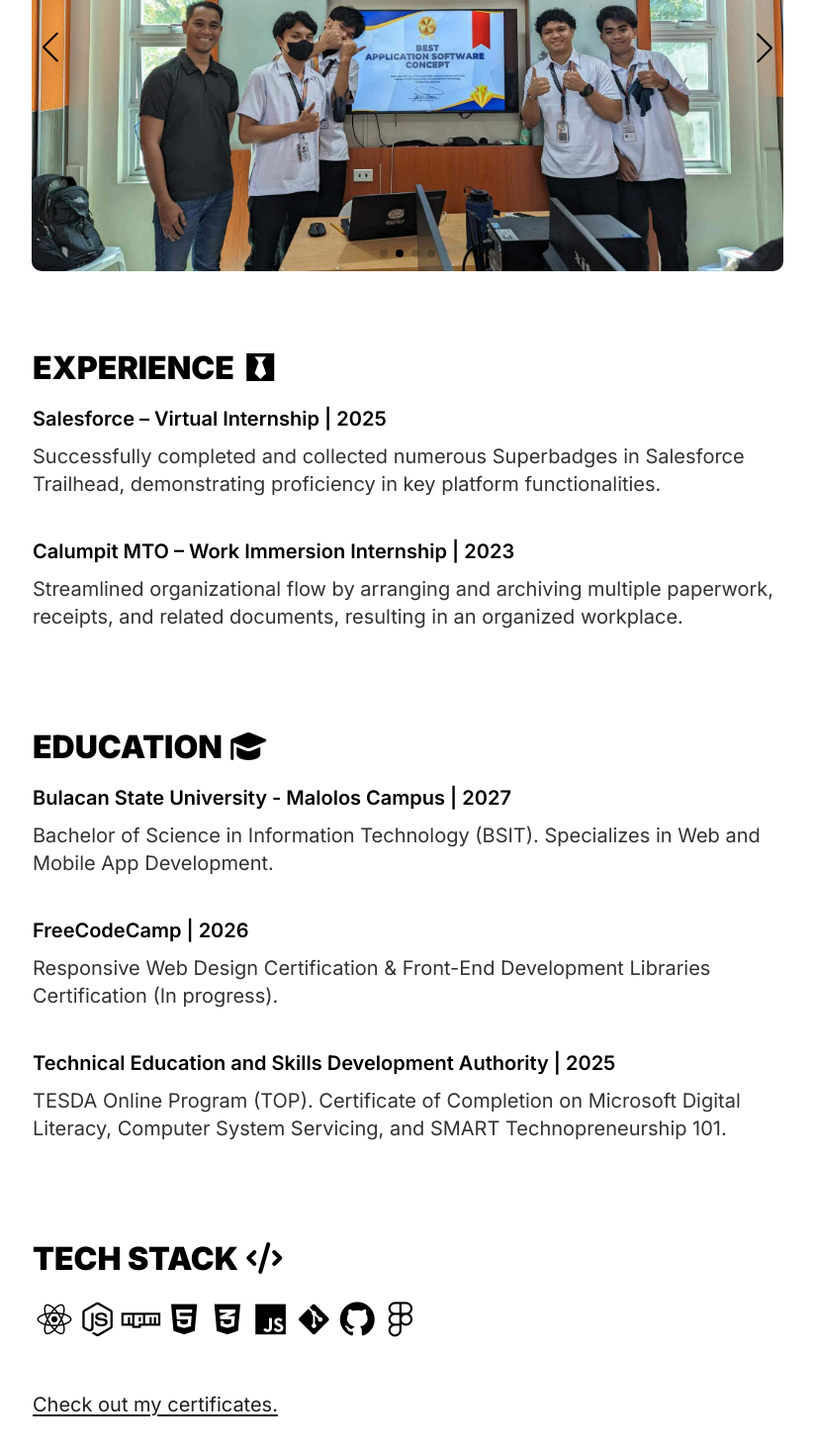
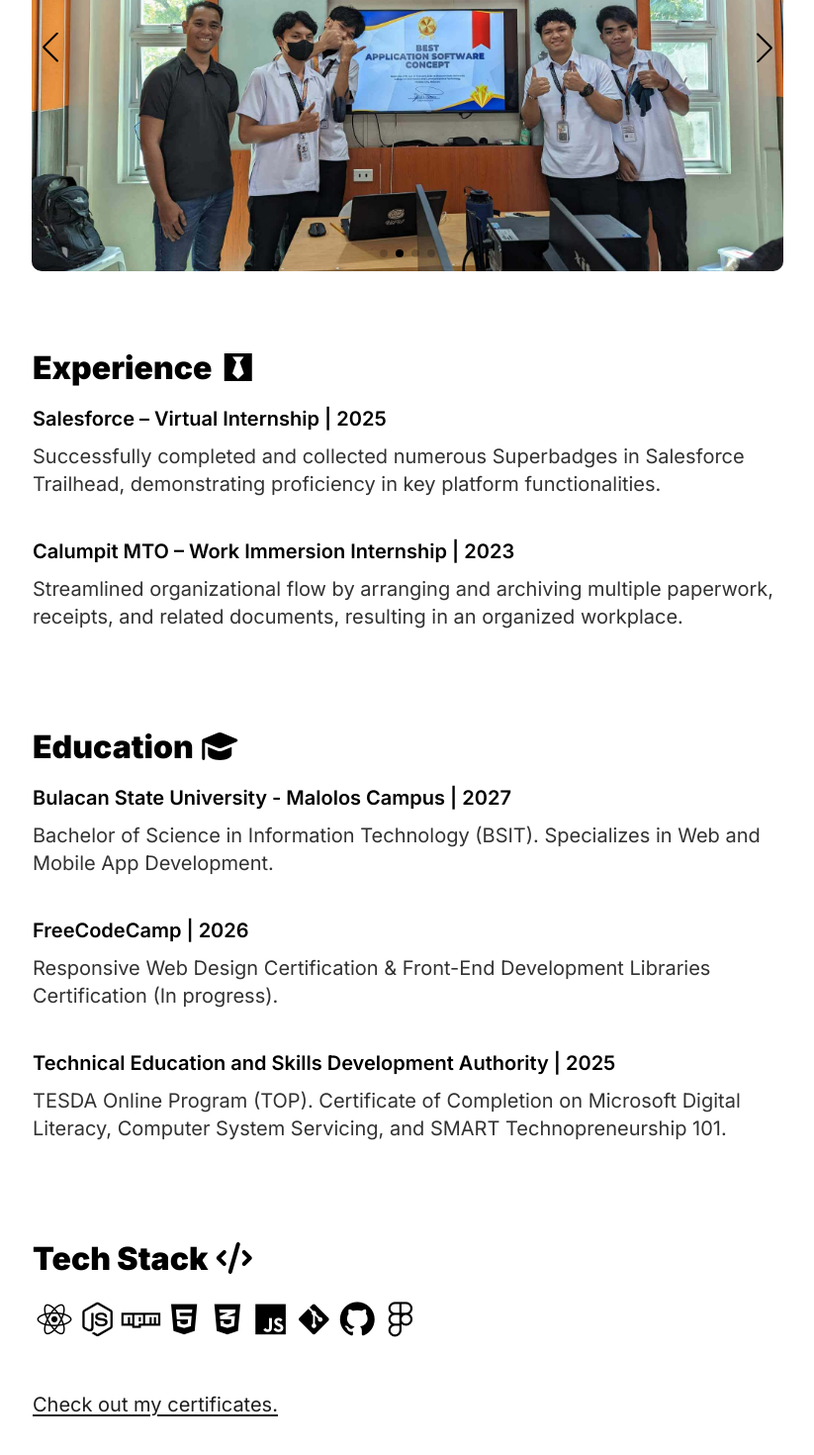
Before and after one commit to Reimier/portfolio-V1, a React (Vite) app: page /#/about in a window 1280 px wide. Shown: the part 740-2210 px from the top of the page at 99% size, without its empty margins (228-1051 px from the left). Built offline with nearby package versions, Linux system fonts and the light colour scheme; grey boxes are pictures that could not be loaded.

Commit message:
fix: update portfolio site

```diff
--- a/src/pages/About/About.jsx
+++ b/src/pages/About/About.jsx
@@ -53,7 +53,7 @@
                 >
 
                 <SwiperSlide>
-                <img src="reimier-about-img4.png" alt="About 1" />
+                <img src="reimier-about-img3.png" alt="About 1" />
                 </SwiperSlide>
 
                 <SwiperSlide>
@@ -61,7 +61,7 @@
                 </SwiperSlide>
 
                 <SwiperSlide>
-                <img src="reimier-about-img3.png" alt="About 1" />
+                <img src="reimier-about-img4.png" alt="About 1" />
                 </SwiperSlide>
 
                 <SwiperSlide>
@@ -74,7 +74,7 @@
 
                     <div className="about-exp">
 
-                <p className="about-titles">EXPERIENCE <i class="fa-brands fa-black-tie"></i></p>
+                <p className="about-titles">Experience <i class="fa-brands fa-black-tie"></i></p>
 
                 <p className="exp-sub">Salesforce – Virtual Internship | 2025</p>
 
@@ -88,12 +88,11 @@
 
             <div className="about-educ">
 
-                <p className="about-titles"  >EDUCATION <i class="fa-solid fa-graduation-cap"></i> </p>
+                <p className="about-titles"  >Education <i class="fa-solid fa-graduation-cap"></i> </p>
 
                 <p className="educ-sub"  >Bulacan State University - Malolos Campus | 2027</p>
 
                 <p className="educ-desc"  >Bachelor of Science in Information Technology (BSIT). Specializes in Web and Mobile App Development.</p>
-
 
                 <p className="educ-sub" >FreeCodeCamp | 2026</p>
 
@@ -108,7 +107,7 @@
 
             <div className="about-tech">
 
-                <p className="about-titles" >TECH STACK <i class="fa-solid fa-code"></i></p>
+                <p className="about-titles" >Tech Stack <i class="fa-solid fa-code"></i></p>
 
                 <p className="tech-sub" >
                     <i className="fa-brands fa-react"></i>
--- a/src/pages/LandingPage/LandingPage.jsx
+++ b/src/pages/LandingPage/LandingPage.jsx
@@ -40,7 +40,7 @@
 
             <a href="https://drive.google.com/file/d/1cq0MdXr3m4K2iiLEo9welGJled5pKADn/view?usp=sharing" target="_blank" rel="noreferrer">
             <button id="cv">
-             <i class="fa-solid fa-file-arrow-down"></i> View CV
+             <i class="fa-solid fa-file-lines"></i> View Full CV
             </button>
             </a>
           </div>
--- a/src/pages/LandingPage/landing-page.css
+++ b/src/pages/LandingPage/landing-page.css
@@ -167,7 +167,7 @@
 
 #header {
 
-  font-size: 40px;
+  font-size: 36px;
   width: 100%;
   margin: 0;
   margin-top: 180px;
```
